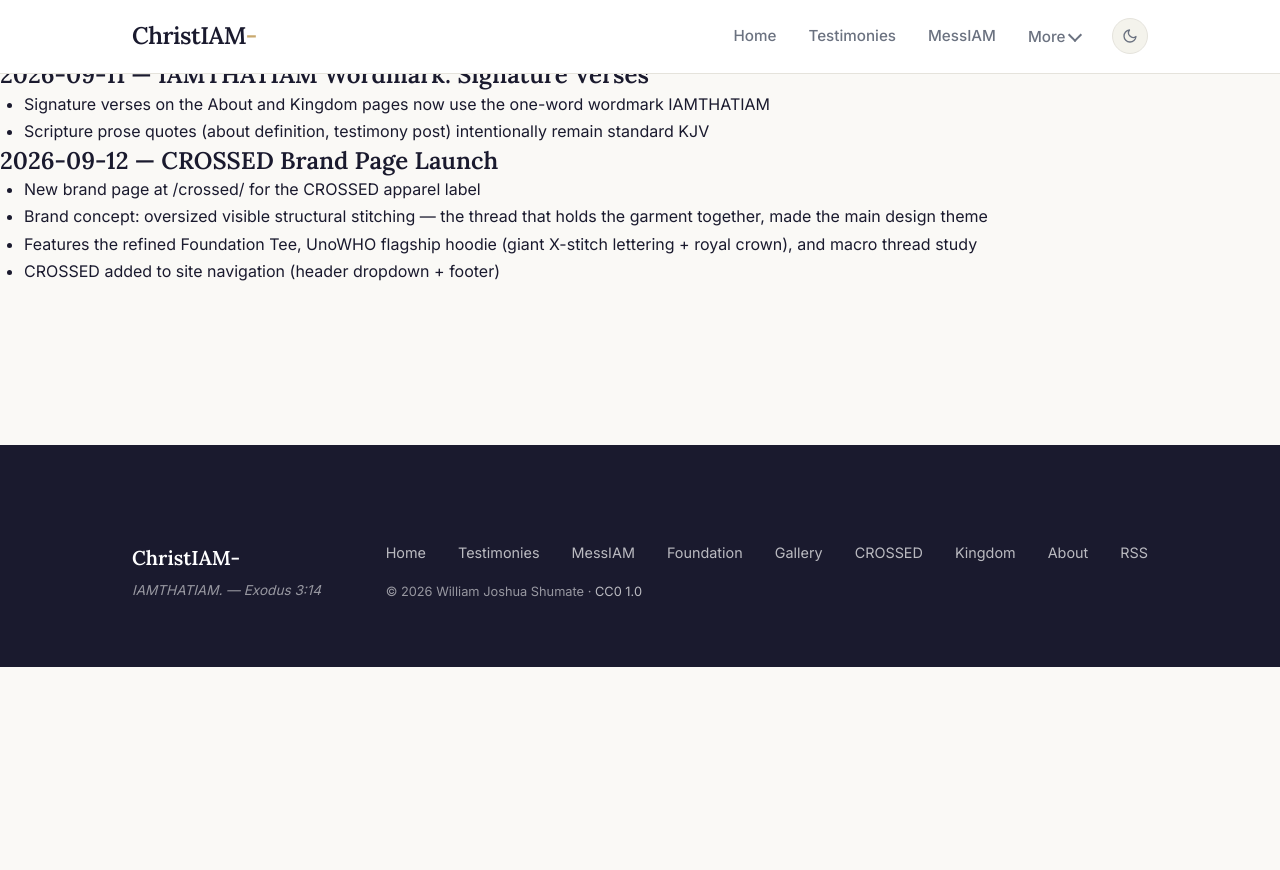
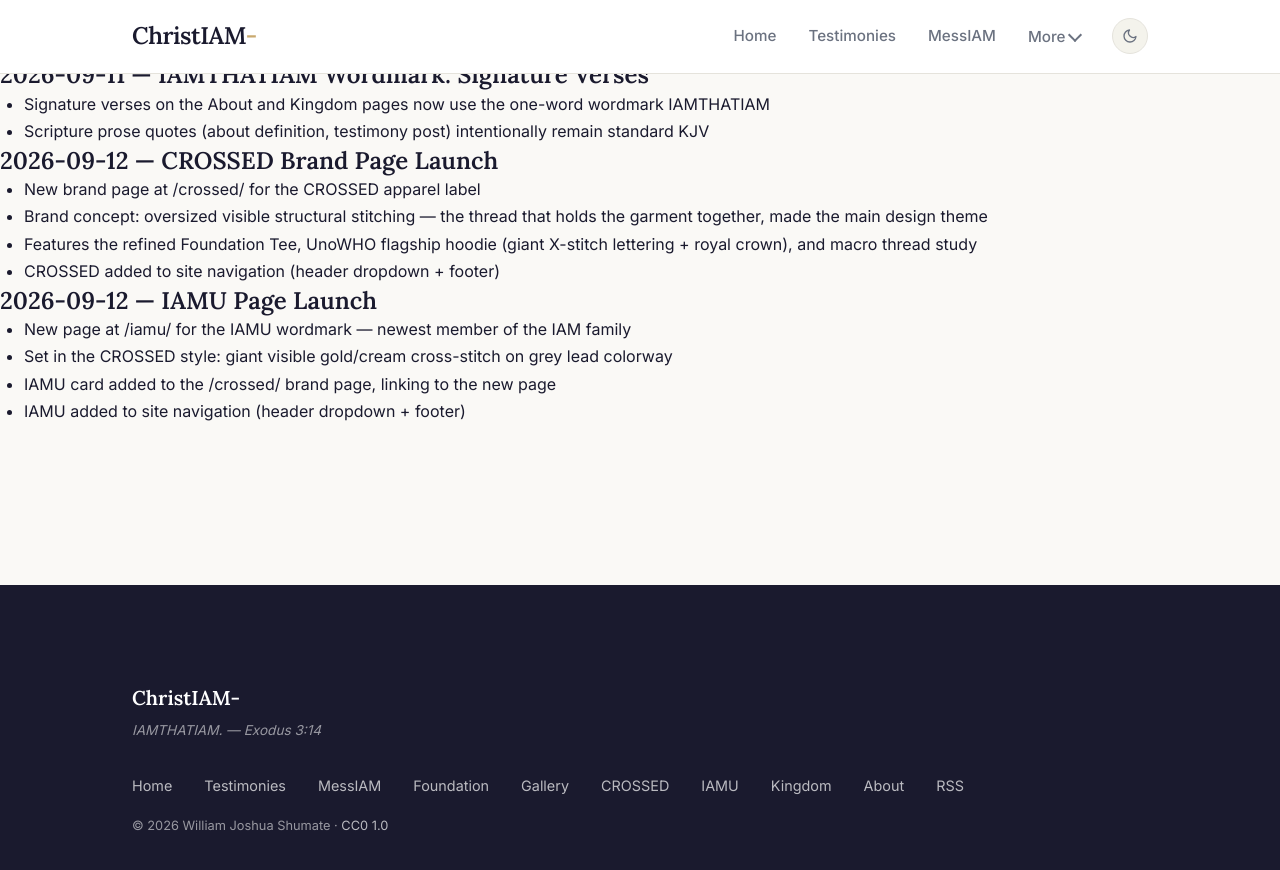
Before and after one commit to williamjoshuashumate-design/ChristIAM-, a Jekyll site: the page built from changelog-complete.md, in a window 1280 px wide and 900 px high, scrolled down 10315 px. Shown: the top 870 px of the window. Built offline with Jekyll 4.4.1, drawn with Linux system fonts in a browser that asks for light colours; before the commit the page ends 10982 px from its top, so only the background shows below that.

Commit message:
Launch IAMU page at /iamu/ (#17)
New page for the IAMU wordmark — newest member of the IAM family,
rendered in the CROSSED style (giant gold/cream X-stitch, grey lead
colorway). IAMU card added to /crossed/, nav and footer updated.

Co-authored-by: williamjoshuashumate-design <williamjoshuashumate-design@users.noreply.github.com>

```diff
--- a/_includes/footer.html
+++ b/_includes/footer.html
@@ -12,6 +12,7 @@
         <a href="{{ '/foundation/' | relative_url }}">Foundation</a>
         <a href="{{ '/gallery/' | relative_url }}">Gallery</a>
         <a href="{{ '/crossed/' | relative_url }}">CROSSED</a>
+        <a href="{{ '/iamu/' | relative_url }}">IAMU</a>
         <a href="{{ '/kingdom/' | relative_url }}">Kingdom</a>
         <a href="{{ '/about/' | relative_url }}">About</a>
         <a href="{{ '/feed.xml' | relative_url }}">RSS</a>
--- a/_includes/header.html
+++ b/_includes/header.html
@@ -15,6 +15,7 @@
           <a href="{{ '/foundation/' | relative_url }}">Foundation</a>
           <a href="{{ '/gallery/' | relative_url }}">Gallery</a>
           <a href="{{ '/crossed/' | relative_url }}">CROSSED</a>
+          <a href="{{ '/iamu/' | relative_url }}">IAMU</a>
           <a href="{{ '/kingdom/' | relative_url }}">Kingdom</a>
           <a href="{{ '/about/' | relative_url }}">About</a>
           <a href="{{ '/changelog/complete/' | relative_url }}">Catalog</a>
--- a/crossed.md
+++ b/crossed.md
@@ -63,6 +63,20 @@
   </article>
 </section>
 
+
+<section class="gallery-grid">
+  <article class="art-card">
+    <div class="art-image">
+      <img src="https://media.base44.com/images/public/6a59e07644b17116ea62b443/e57f89afc_generated_image.png" alt="IAMU — grey tee with giant gold and cream cross-stitch lettering" loading="lazy">
+    </div>
+    <div class="art-info">
+      <h3>IAMU</h3>
+      <p class="art-date">Heavyweight grey · gold &amp; cream X-stitch</p>
+      <p>The newest wordmark in the IAM family. <a href="{{ '/iamu/' | relative_url }}">See the IAMU page</a>.</p>
+    </div>
+  </article>
+</section>
+
 <section class="about-signature">
   <div class="signature-content">
     <p class="signature-verse">IAMTHATIAM. — Exodus 3:14</p>
--- /dev/null
+++ b/iamu.md
@@ -0,0 +1,47 @@
+---
+layout: default
+title: "IAMU — The New Wordmark in the IAM Family"
+description: "IAMU: the newest wordmark of the ChristIAM family, rendered in the CROSSED style — giant visible cross-stitch on the grey lead colorway."
+permalink: /iamu/
+---
+
+<section class="page-header">
+  <h1>IAMU</h1>
+  <p class="page-tagline">I AM · U</p>
+</section>
+
+<section class="gallery-intro">
+  <div class="intro-content">
+    <p>
+      IAMU is the newest wordmark in the IAM family — IAMTHATIAM, THE GREAT IAM., CHRISTIAM,
+      MESSIAM, IAM — and now IAMU. Set in the CROSSED style: the letters themselves built
+      from giant, visible cross-stitch, on the grey lead colorway.
+    </p>
+    <p>
+      Every letter formed from oversized gold and cream thread, each stitch raised and
+      recognizable from across a room. The same truth runs through the whole line —
+      the stitching is what holds it together.
+    </p>
+  </div>
+</section>
+
+<section class="gallery-grid">
+  <article class="art-card featured">
+    <div class="art-image">
+      <img src="https://media.base44.com/images/public/6a59e07644b17116ea62b443/e57f89afc_generated_image.png" alt="IAMU — grey tee with letters built from giant gold and cream cross-stitch" loading="lazy">
+    </div>
+    <div class="art-info">
+      <h3>The IAMU Tee</h3>
+      <p class="art-date">Heavyweight grey · giant gold &amp; cream X-stitch lettering</p>
+      <p>The wordmark set in oversized cross-stitch — each loop raised, each ridge deliberate. Part of the <a href="{{ '/crossed/' | relative_url }}">CROSSED label</a>.</p>
+    </div>
+  </article>
+</section>
+
+<section class="about-signature">
+  <div class="signature-content">
+    <p class="signature-verse">IAMTHATIAM. — Exodus 3:14</p>
+    <p class="signature-name">Truly IAM,</p>
+    <p class="signature-author">Will IAM JOSHUA</p>
+  </div>
+</section>
```
Also changed, not shown: changelog-complete.md.
